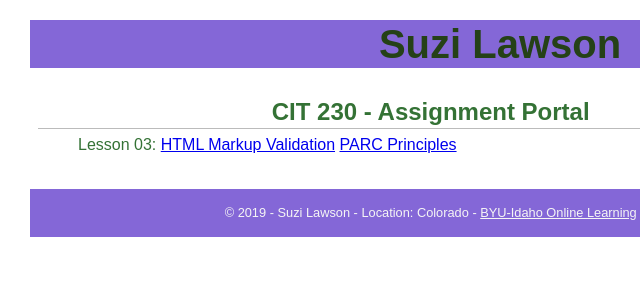
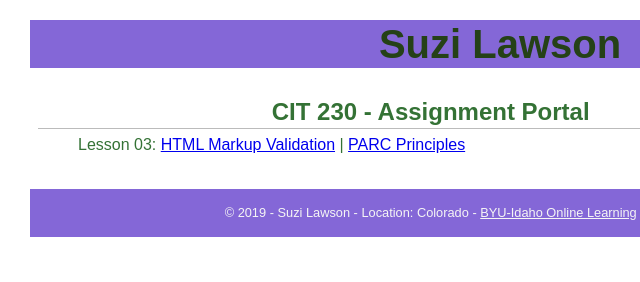
Before and after one commit to Suzi-Lawson/suzi-lawson.gihub.oi, a plain HTML site: page index.html in a window 1280 px wide. Shown: the full height of the page, 140-780 px from the left. Drawn offline with Linux system fonts and the light colour scheme.

Commit message:
added bar

```diff
--- a/index.html
+++ b/index.html
@@ -15,7 +15,7 @@
     <main>
         <h2>CIT 230 - Assignment Portal</h2>
         <ul>
-            <il>Lesson 03: <a href="https://suzi-lawson.github.io/suzi-lawson.gihub.oi/assignments/lesson-3/fixedhtml.html">HTML Markup Validation</a>
+            <il>Lesson 03: <a href="https://suzi-lawson.github.io/suzi-lawson.gihub.oi/assignments/lesson-3/fixedhtml.html">HTML Markup Validation</a> |
                 <a href="#">PARC Principles</a></il><br>
             <!-- <il>Lesson ##: <a href="#">Assignment Label</a></il><br> -->
         </ul>
```
